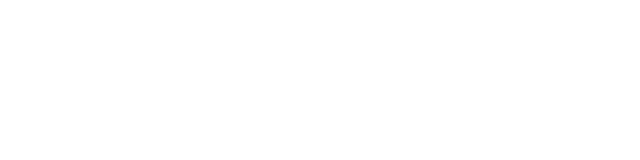
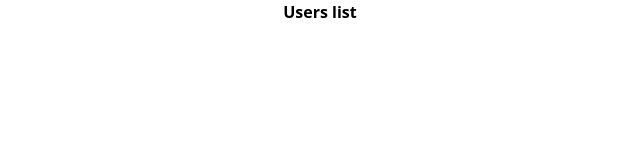
Before and after one commit to waltun/users-list-react, a React (Create React App) app: page / in a window 1280 px wide. Shown: the top 160 px of the page, without its empty margins (320-960 px from the left). Built offline with nearby package versions, Linux system fonts and the light colour scheme.

Commit message:
Create first component and named it Users.js

```diff
--- a/src/components/App.js
+++ b/src/components/App.js
@@ -1,9 +1,10 @@
 import React from "react";
+import Users from "./Users";
 
 function App() {
   return (
-    <div>
-
+    <div className="max-w-4xl mx-auto">
+      <Users />
     </div>
   );
 }
--- /dev/null
+++ b/src/components/Users.js
@@ -0,0 +1,13 @@
+import React from "react";
+
+function Users() {
+    return (
+        <div>
+            <p className="text-center font-bold">
+                Users list
+            </p>
+        </div>
+    )
+}
+
+export default Users;
```
